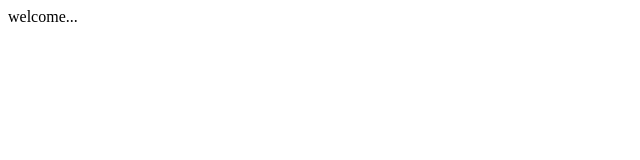
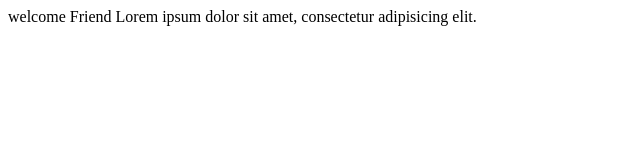
Before and after one commit to Rajeebkumarpanda/gittut4, a plain HTML site: page home.html in a window 1280 px wide. Shown: the whole page, without its empty margins (0-640 px from the left). Drawn offline with Linux system fonts and the light colour scheme.

Commit message:
home.html modified

```diff
--- a/home.html
+++ b/home.html
@@ -7,6 +7,7 @@
     <title>Document</title>
 </head>
 <body>
-    welcome...
+    welcome Friend
+    Lorem ipsum dolor sit amet, consectetur adipisicing elit.
 </body>
 </html>
```
